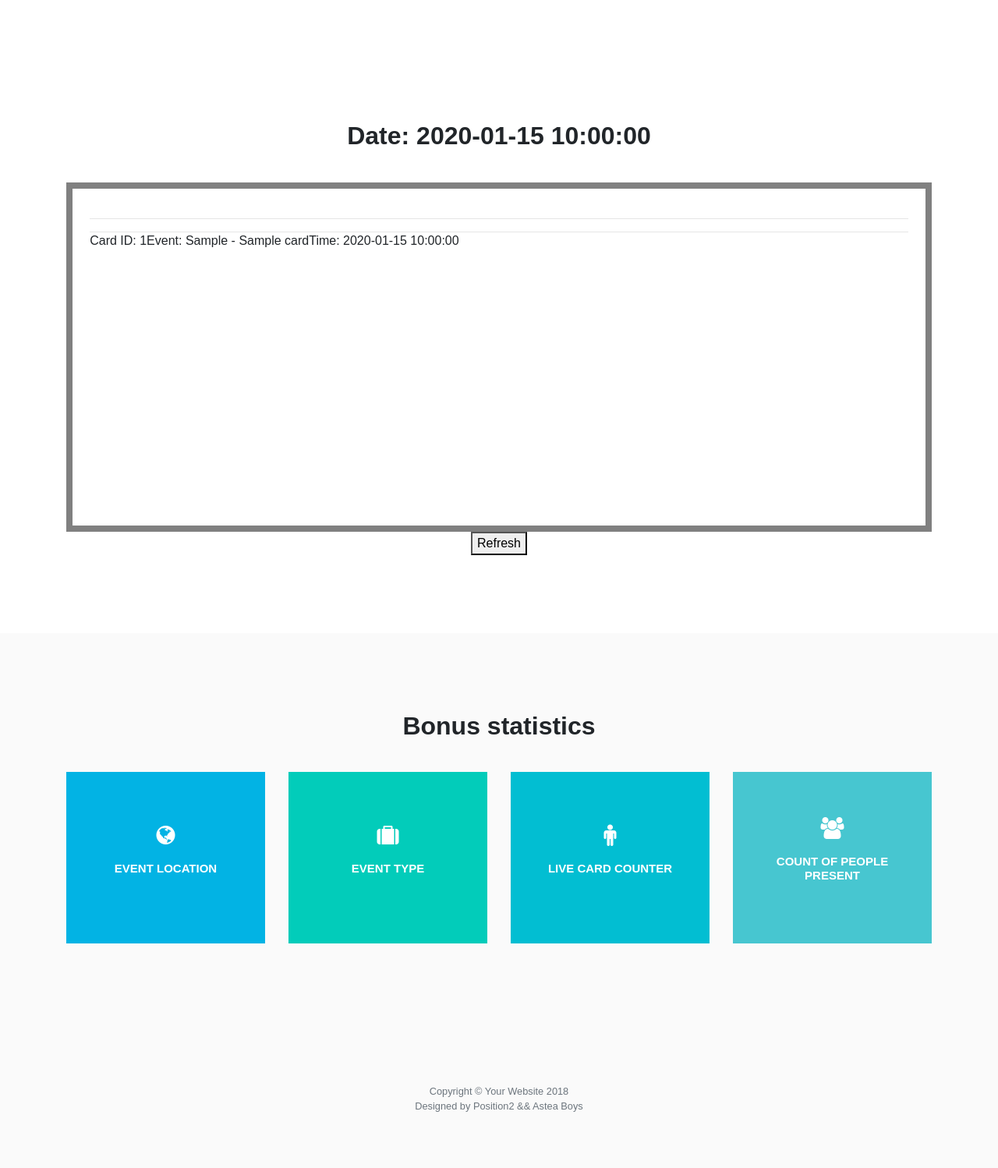
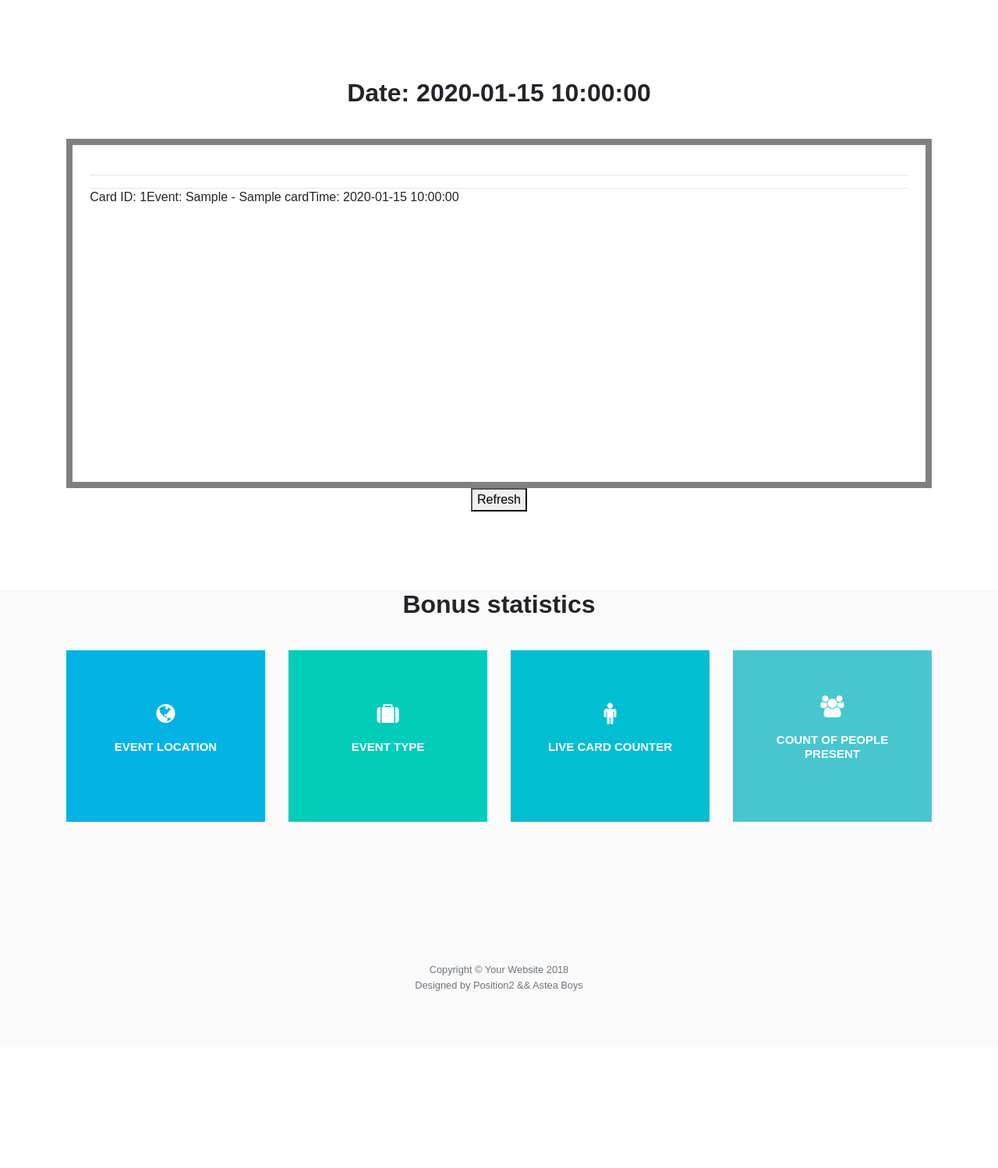
Before and after one commit to asteasolutions/office-access-control, a Flask app: template flask_app/templates/real_time.html in a window 1280 px wide. Shown: the part 102-1600 px from the top of the page at 78% size. After the commit the page ends 1373 px from the top, so only its background shows below. Run offline with Flask 2, Linux system fonts and the light colour scheme; the template is opened without the code that fills it: most values are stand-ins (such as "Sample title", 1, 10 or a date in 2020); parts of the project's set-up code (start-up, migrations or seed data) failed here and were passed over.

Commit message:
minor changes to real_time.html (to be seemingly scrollable)

```diff
--- a/flask_app/static/styles/custom-responsive-styles.css
+++ b/flask_app/static/styles/custom-responsive-styles.css
@@ -1,3 +1,13 @@
+#date {
+  margin-top: 0 !important;
+  padding-top: 0 !important;
+}
+
+#bonus {
+  margin-top: 0 !important;
+  padding-top: 0 !important;
+}
+
 #logo {
   margin-left: 10%;
   margin-top: 5%;
--- a/flask_app/templates/real_time.html
+++ b/flask_app/templates/real_time.html
@@ -59,7 +59,7 @@
     <div class="container text-center">
       <div class="row">
         <div class="col-lg-12">
-          <div class="block-heading" style="margin-top: 5%;">
+          <div id="date" class="block-heading" style="margin-top: 5%;">
             <h2>Date: {{ date }}</h2>
           </div>
           <div class="column">
@@ -79,7 +79,7 @@
     </div>
   </section>
   <!-- About Us Starts -->
-  <section id="Services" class="content-section text-center">
+  <section id="Services" class="content-section text-center" style="margin-top: 0 !important; padding-top: 0 !important;">
     <div class="container">
       <div class="block-heading">
         <h2>Bonus statistics</h2>
```
